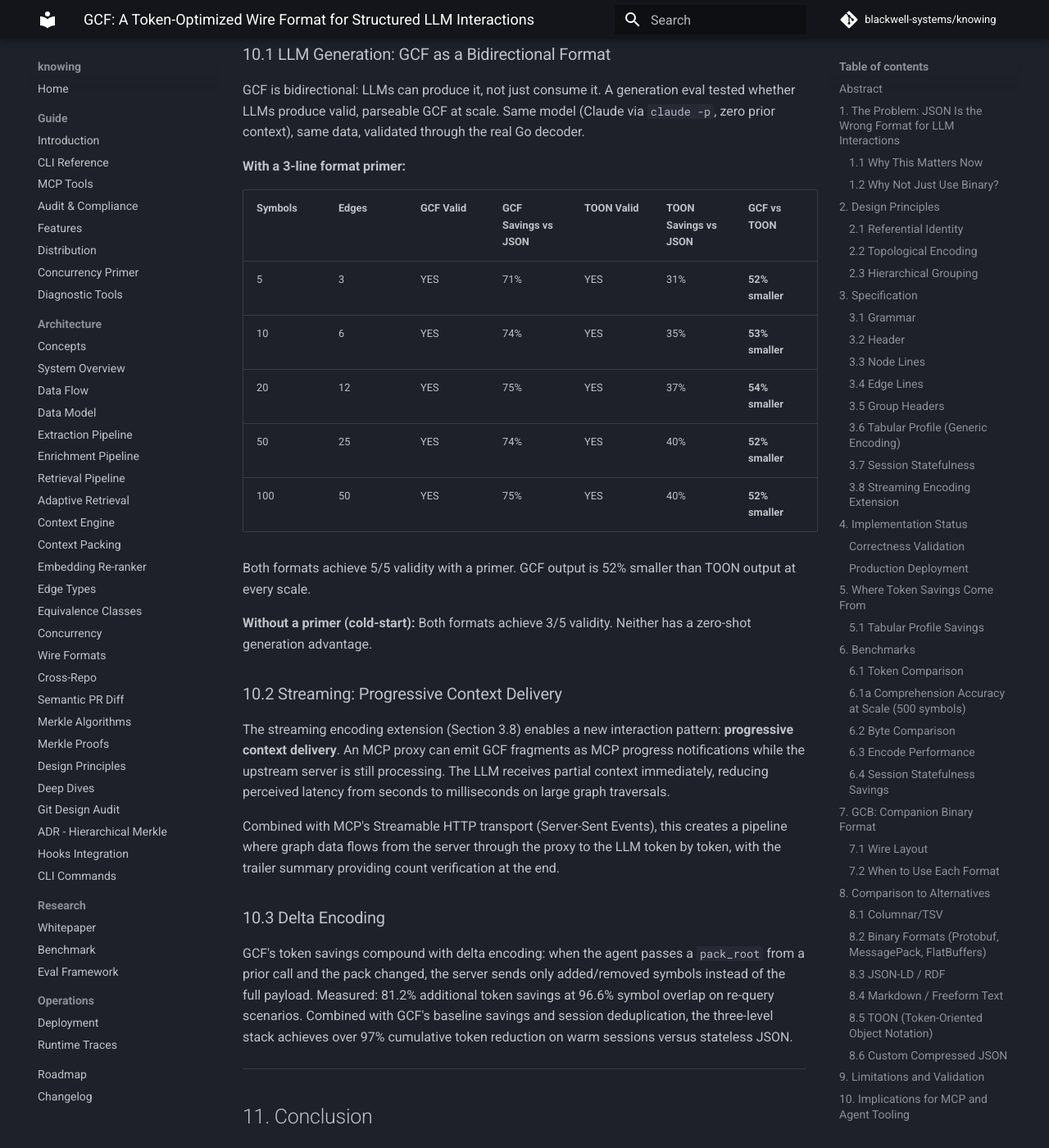
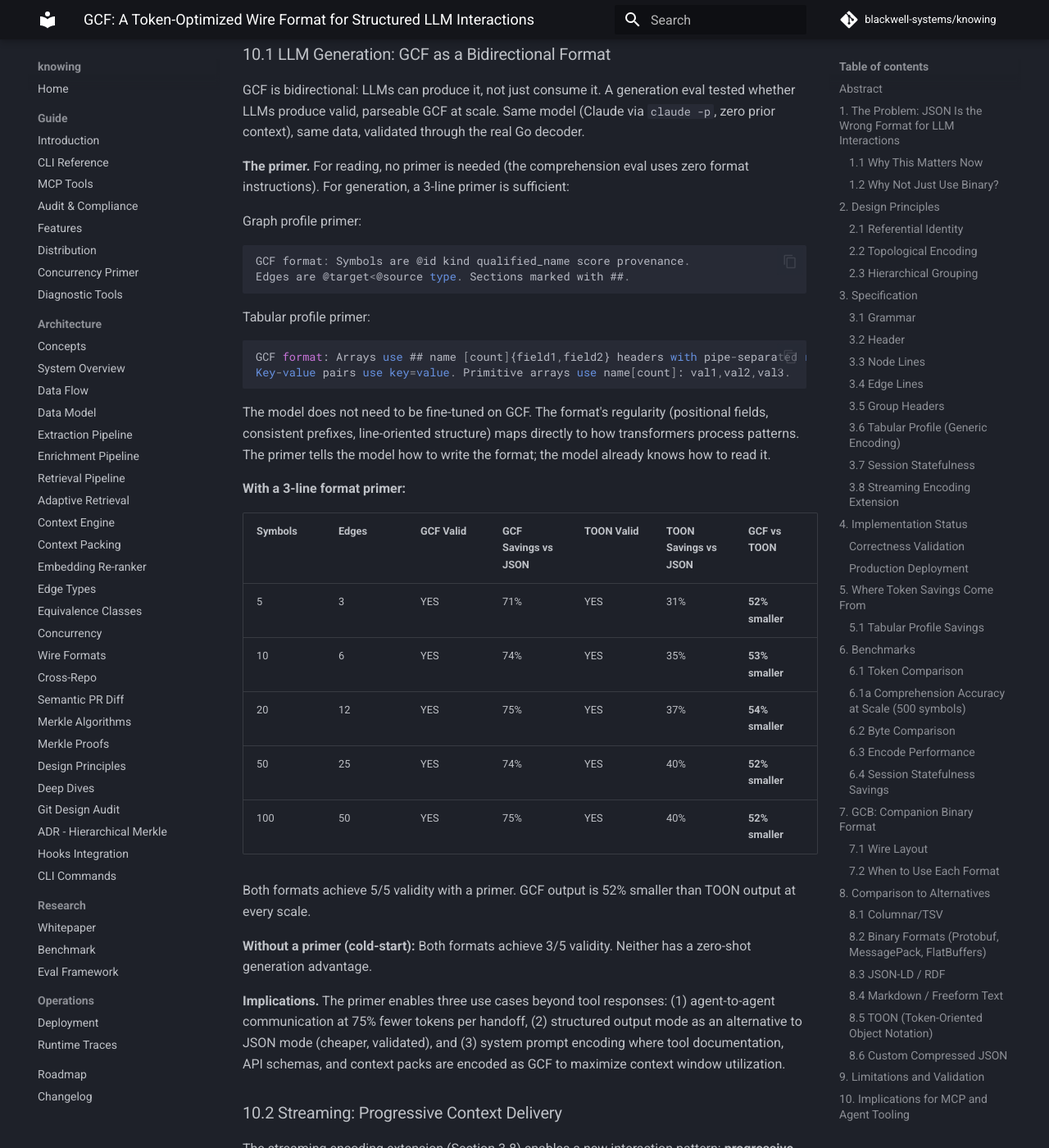
Before and after one commit to blackwell-systems/knowing, an MkDocs documentation site: the page built from docs/research/whitepapers/gcf-wire-format.md, in a window 1280 px wide and 1400 px high, scrolled down 17254 px. Shown: the whole window at 82% size. Built offline with MkDocs 1.6.1 and Material for MkDocs 9.7.7, drawn with Linux system fonts in a browser that asks for light colours; comment, search, counter and statistics services are not loaded.

Commit message:
docs: whitepaper adds primer section with graph/tabular examples and implications

````diff
--- a/docs/research/whitepapers/gcf-wire-format.md
+++ b/docs/research/whitepapers/gcf-wire-format.md
@@ -528,6 +528,22 @@ The token savings are too large to ignore. A 79% reduction in tool response toke
 
 GCF is bidirectional: LLMs can produce it, not just consume it. A generation eval tested whether LLMs produce valid, parseable GCF at scale. Same model (Claude via `claude -p`, zero prior context), same data, validated through the real Go decoder.
 
+**The primer.** For reading, no primer is needed (the comprehension eval uses zero format instructions). For generation, a 3-line primer is sufficient:
+
+Graph profile primer:
+```
+GCF format: Symbols are @id kind qualified_name score provenance.
+Edges are @target<@source type. Sections marked with ##.
+```
+
+Tabular profile primer:
+```
+GCF format: Arrays use ## name [count]{field1,field2} headers with pipe-separated rows.
+Key-value pairs use key=value. Primitive arrays use name[count]: val1,val2,val3.
+```
+
+The model does not need to be fine-tuned on GCF. The format's regularity (positional fields, consistent prefixes, line-oriented structure) maps directly to how transformers process patterns. The primer tells the model how to write the format; the model already knows how to read it.
+
 **With a 3-line format primer:**
 
 | Symbols | Edges | GCF Valid | GCF Savings vs JSON | TOON Valid | TOON Savings vs JSON | GCF vs TOON |
@@ -541,6 +557,8 @@ GCF is bidirectional: LLMs can produce it, not just consume it. A generation eva
 Both formats achieve 5/5 validity with a primer. GCF output is 52% smaller than TOON output at every scale.
 
 **Without a primer (cold-start):** Both formats achieve 3/5 validity. Neither has a zero-shot generation advantage.
+
+**Implications.** The primer enables three use cases beyond tool responses: (1) agent-to-agent communication at 75% fewer tokens per handoff, (2) structured output mode as an alternative to JSON mode (cheaper, validated), and (3) system prompt encoding where tool documentation, API schemas, and context packs are encoded as GCF to maximize context window utilization.
 
 ### 10.2 Streaming: Progressive Context Delivery
 
````
